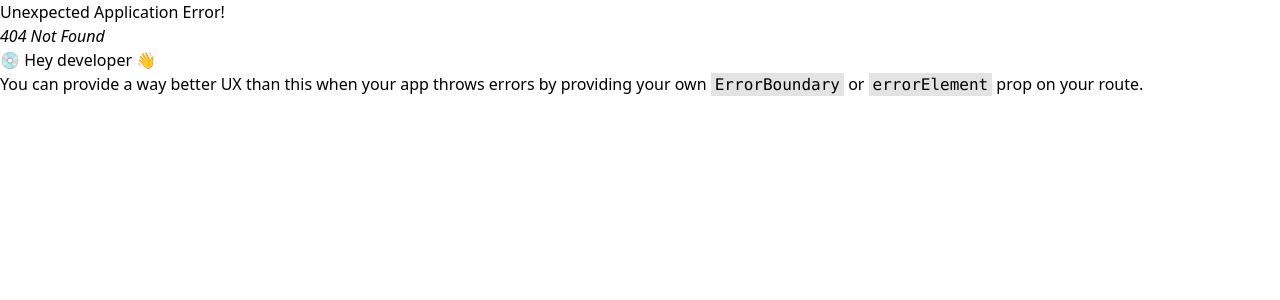
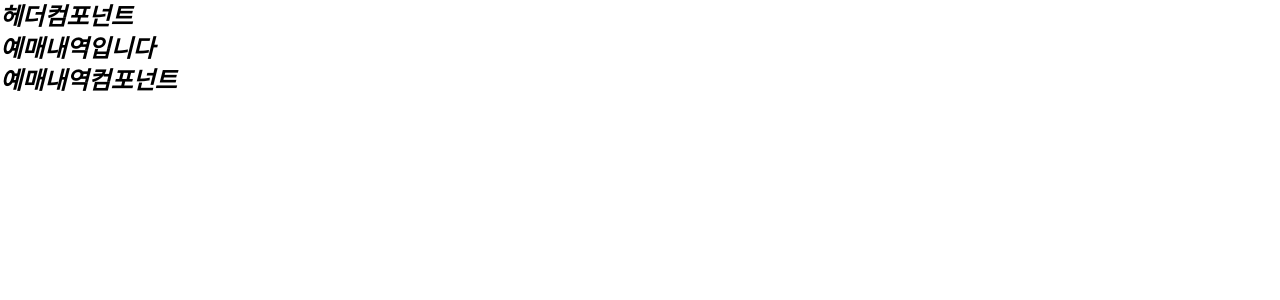
Before and after one commit to frontend-study-project/react-app-cinebooking, a React (Vite) app: page /confirm in a window 1280 px wide. Before the commit this address had no page. Shown: the top 300 px of the page. Built offline with nearby package versions, Linux system fonts and the light colour scheme.

Commit message:
feat: 컴포넌트 구조 수정

```diff
--- a/src/App.css
+++ /dev/null
@@ -1,3 +0,0 @@
-@tailwind base;
-@tailwind components;
-@tailwind utilities;
--- a/src/App.tsx
+++ b/src/App.tsx
@@ -1,7 +1,8 @@
 import { createBrowserRouter, RouterProvider } from 'react-router-dom';
-import Home from "./components/pages/Home";
-import Booking from "./components/pages/Booking";
-import Print from "./components/pages/Print";
+import HomePage from "./pages/HomePage";
+import BookPage from "./pages/BookPage";
+import ConfirmPage from "./pages/ConfirmPage";
+import Header from "./components/Header/Header";
 
 function App() {
 
@@ -9,15 +10,18 @@ function App() {
     {
       path: '/',
       children: [
-        { path: '/', element: <Home /> },
-        { path: '/booking', element: <Booking /> },
-        { path: '/print', element: <Print /> },
+        { path: '/', element: <HomePage /> },
+        { path: '/booking', element: <BookPage /> },
+        { path: '/confirm', element: <ConfirmPage /> },
       ],
     },
   ]);
 
   return (
-    <RouterProvider router={router} />
+    <>
+      <Header />
+      <RouterProvider router={router} />
+    </>
   )
 }
 
--- /dev/null
+++ b/src/components/Book/MovieSelectior.tsx
@@ -0,0 +1,9 @@
+const MovieSelectior = () => {
+
+  return (
+    <h1 className="text-2xl font-bold italic">
+      영화선택 컴포넌트
+    </h1>
+  )
+}
+export default MovieSelectior;
--- /dev/null
+++ b/src/components/Book/SeatSelectior.tsx
@@ -0,0 +1,9 @@
+const SeatSelectior = () => {
+
+  return (
+    <h1 className="text-2xl font-bold italic">
+      자리선택 컴포넌트
+    </h1>
+  )
+}
+export default SeatSelectior;
--- /dev/null
+++ b/src/components/Confirm/Confirm.tsx
@@ -0,0 +1,9 @@
+const Confirm = () => {
+
+  return (
+    <p className="text-2xl font-bold italic">
+      예매내역컴포넌트
+    </p>
+  )
+}
+export default Confirm;
--- /dev/null
+++ b/src/components/Header/Header.tsx
@@ -0,0 +1,9 @@
+const Header = () => {
+
+  return (
+    <h1 className="text-2xl font-bold italic">
+      헤더컴포넌트
+    </h1>
+  )
+}
+export default Header;
--- a/src/components/pages/Booking.tsx
+++ b/src/components/Home/Home.tsx
@@ -1,9 +1,9 @@
-const Booking = () => {
+const Home = () => {
 
   return (
     <h1 className="text-2xl font-bold italic">
-      예매입니다
+      홈컴포넌트
     </h1>
   )
 }
-export default Booking;
+export default Home;
--- a/src/components/pages/Home.tsx
+++ /dev/null
@@ -1,7 +0,0 @@
-const Home = () => {
-
-  return (
-    <div className="text-3xl font-bold underline">홈입니다</div>
-  )
-}
-export default Home;
--- a/src/components/pages/Print.tsx
+++ /dev/null
@@ -1,9 +0,0 @@
-const Print = () => {
-
-  return (
-    <>
-      예매내역입니다
-    </>
-  )
-}
-export default Print;
--- /dev/null
+++ b/src/pages/BookPage.tsx
@@ -0,0 +1,16 @@
+import MovieSelectior from "../components/Book/MovieSelectior";
+import SeatSelectior from "../components/Book/SeatSelectior";
+
+const BookPage = () => {
+
+  return (
+    <>
+      <h1 className="text-2xl font-bold italic">
+        예매입니다
+      </h1>
+      <MovieSelectior />
+      <SeatSelectior />
+    </>
+  )
+}
+export default BookPage;
--- /dev/null
+++ b/src/pages/ConfirmPage.tsx
@@ -0,0 +1,13 @@
+import Confirm from "../components/Confirm/Confirm";
+const ConfirmPage = () => {
+
+  return (
+    <>
+      <h1 className="text-2xl font-bold italic">
+        예매내역입니다
+      </h1>
+      <Confirm />
+    </>
+  )
+}
+export default ConfirmPage;
--- /dev/null
+++ b/src/pages/HomePage.tsx
@@ -0,0 +1,13 @@
+import Home from "../components/Home/Home";
+
+const HomePage = () => {
+
+  return (
+    <>
+      <div className="text-3xl font-bold underline">홈입니다</div>
+      <Home />
+    </>
+
+  )
+}
+export default HomePage;
```
